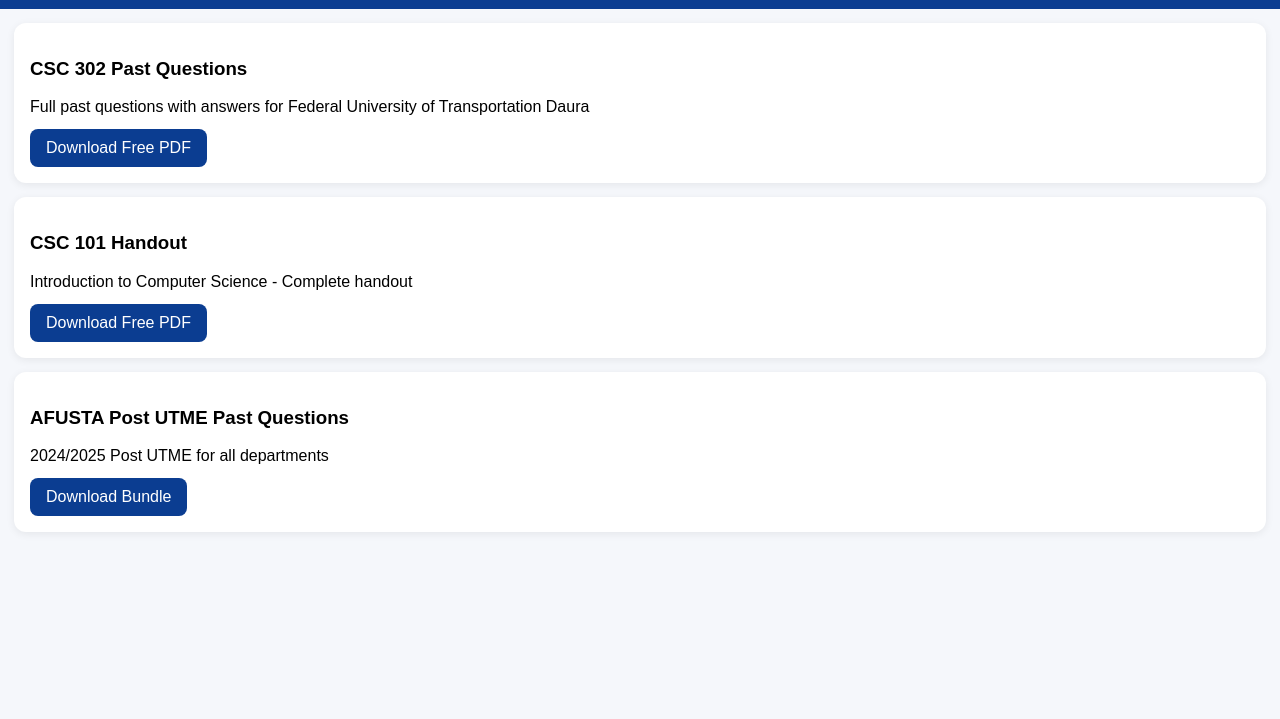
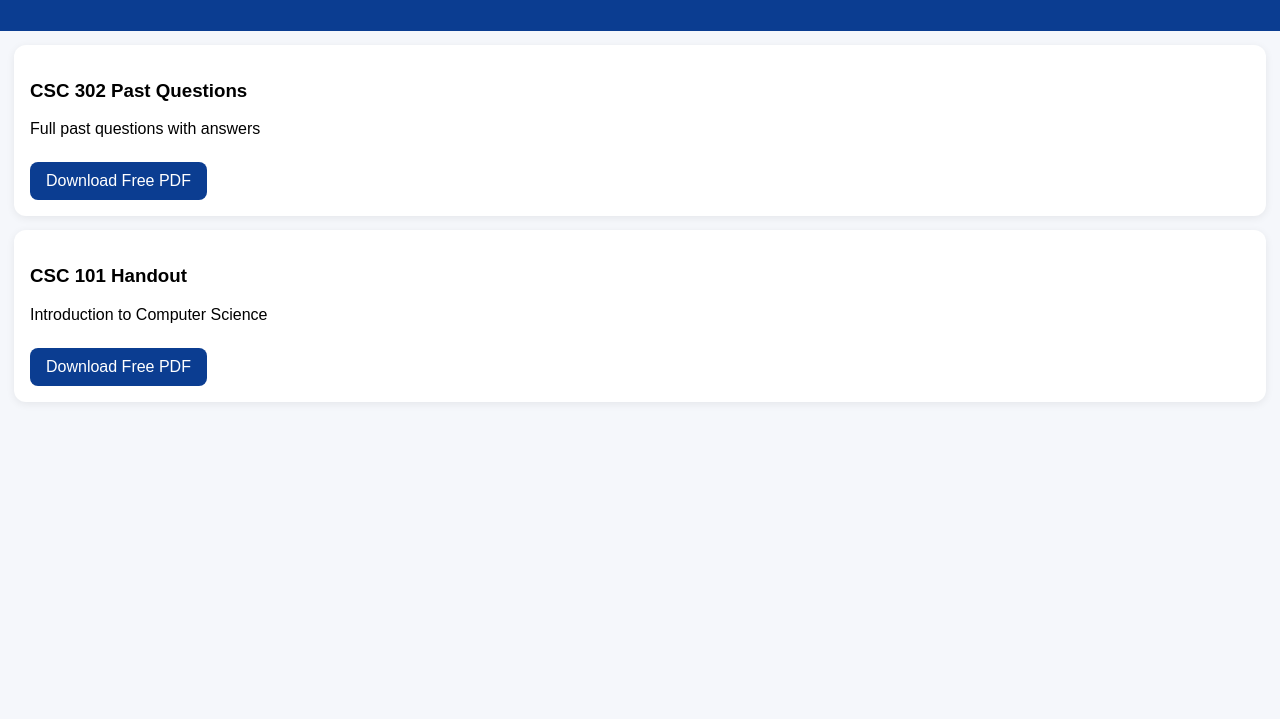
Before and after one commit to abdullahisaiduisah7-art/abdullahisaiduisah7-art.github.io, a plain HTML site: page index.html in a window 1280 px wide. Shown: the part 81-800 px from the top of the page. Drawn offline with Linux system fonts and the light colour scheme.

Commit message:
Update index.html

```diff
--- a/index.html
+++ b/index.html
@@ -2,14 +2,11 @@
 <html>
 <head>
 <script>(function(s){s.dataset.zone='12100245',s.src='https://al5sm.com/tag.min.js'})([document.documentElement, document.body].filter(Boolean).pop().appendChild(document.createElement('script')))</script>
-<script>(function(s){s.dataset.zone='12100244',s.src='https://al5sm.com/tag.min.js'})([document.documentElement, document.body].filter(Boolean).pop().appendChild(document.createElement('script')))</script>
-<script>(function(s){s.dataset.zone='12100243',s.src='https://al5sm.com/tag.min.js'})([document.documentElement, document.body].filter(Boolean).pop().appendChild(document.createElement('script')))</script>
 <title>AFUSTA Student Hub</title>
 <style>
 body{font-family:Arial;background:#f5f7fb;margin:0}
 header{background:#0b3d91;color:#fff;padding:18px;text-align:center}
 h1{margin:0;font-size:22px}
-p{margin:5px 0}
 .card{background:#fff;margin:14px;padding:16px;border-radius:12px;box-shadow:0 2px 8px rgba(0,0,0,.07)}
 .btn{background:#0b3d91;color:#fff;padding:10px 16px;border-radius:8px;text-decoration:none;display:inline-block;margin-top:8px}
 </style>
@@ -22,20 +19,14 @@
 
 <div class="card">
 <h3>CSC 302 Past Questions</h3>
-<p>Full past questions with answers for Federal University of Transportation Daura</p>
+<p>Full past questions with answers</p>
 <a class="btn" href="#">Download Free PDF</a>
 </div>
 
 <div class="card">
 <h3>CSC 101 Handout</h3>
-<p>Introduction to Computer Science - Complete handout</p>
+<p>Introduction to Computer Science</p>
 <a class="btn" href="#">Download Free PDF</a>
-</div>
-
-<div class="card">
-<h3>AFUSTA Post UTME Past Questions</h3>
-<p>2024/2025 Post UTME for all departments</p>
-<a class="btn" href="#">Download Bundle</a>
 </div>
 
 </body>
```
